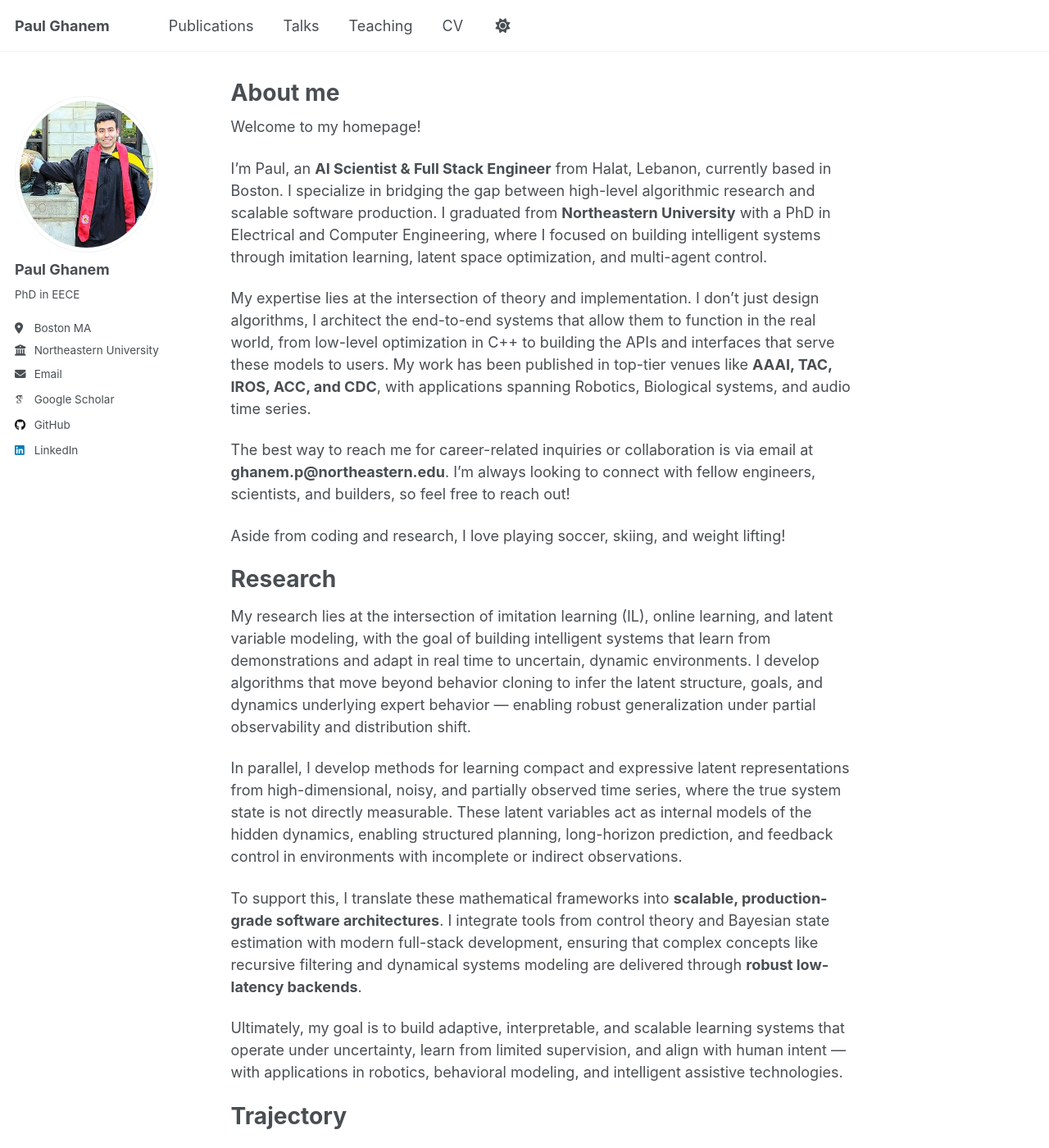
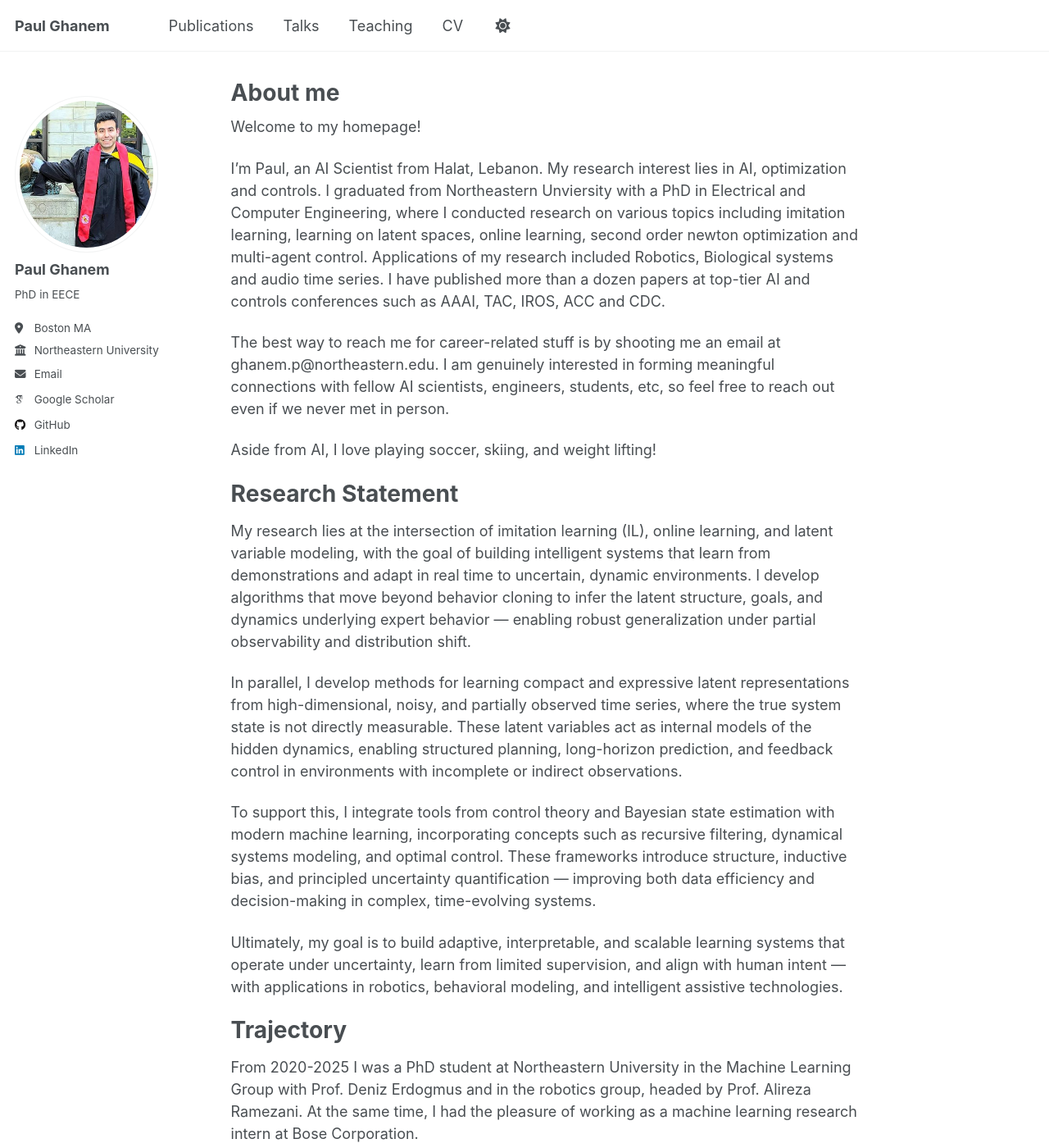
Before and after one commit to paulghanem/paulghanem.github.io, a Jekyll site: the page built from _pages/about.md, in a window 1280 px wide and 1400 px high. Shown: the whole window at 82% size. Built offline with Jekyll 4.4.1, drawn with Linux system fonts in a browser that asks for light colours; some web fonts are replaced; some of the changed text lies outside the part shown.

Commit message:
new about

```diff
--- a/_pages/about.md
+++ b/_pages/about.md
@@ -6,25 +6,21 @@ redirect_from:
   - /about/
   - /about.html
 ---
-
 Welcome to my homepage!
 
-I'm Paul, an **AI Scientist & Full Stack Engineer** from Halat, Lebanon, currently based in Boston. I specialize in bridging the gap between high-level algorithmic research and scalable software production. I graduated from **Northeastern University** with a PhD in Electrical and Computer Engineering, where I focused on building intelligent systems through imitation learning, latent space optimization, and multi-agent control.
+I'm Paul, an AI Scientist from Halat, Lebanon. My research interest lies in AI, optimization and controls. I graduated from Northeastern Unviersity with a PhD in Electrical and Computer Engineering, where I conducted research on various topics including imitation learning, learning on latent spaces, online learning, second order newton optimization and multi-agent control. Applications of my research included Robotics, Biological systems and audio time series. I have published more than a dozen papers at top-tier AI and controls conferences such as AAAI, TAC, IROS, ACC and CDC.
 
-My expertise lies at the intersection of theory and implementation. I don’t just design algorithms, I architect the end-to-end systems that allow them to function in the real world, from low-level optimization in C++ to building the APIs and interfaces that serve these models to users. My work has been published in top-tier venues like **AAAI, TAC, IROS, ACC, and CDC**, with applications spanning Robotics, Biological systems, and audio time series.
+The best way to reach me for career-related stuff is by shooting me an email at ghanem.p@northeastern.edu. I am genuinely interested in forming meaningful connections with fellow AI scientists, engineers, students, etc, so feel free to reach out even if we never met in person.
 
-The best way to reach me for career-related inquiries or collaboration is via email at **ghanem.p@northeastern.edu**. I’m always looking to connect with fellow engineers, scientists, and builders, so feel free to reach out!
+Aside from AI, I love playing soccer, skiing, and weight lifting!
 
-Aside from coding and research, I love playing soccer, skiing, and weight lifting!
-
-Research
+Research Statement
 ======
 My research lies at the intersection of imitation learning (IL), online learning, and latent variable modeling, with the goal of building intelligent systems that learn from demonstrations and adapt in real time to uncertain, dynamic environments. I develop algorithms that move beyond behavior cloning to infer the latent structure, goals, and dynamics underlying expert behavior — enabling robust generalization under partial observability and distribution shift.
 
-
 In parallel, I develop methods for learning compact and expressive latent representations from high-dimensional, noisy, and partially observed time series, where the true system state is not directly measurable. These latent variables act as internal models of the hidden dynamics, enabling structured planning, long-horizon prediction, and feedback control in environments with incomplete or indirect observations.
 
-To support this, I translate these mathematical frameworks into **scalable, production-grade software architectures**. I integrate tools from control theory and Bayesian state estimation with modern full-stack development, ensuring that complex concepts like recursive filtering and dynamical systems modeling are delivered through **robust low-latency backends**.
+To support this, I integrate tools from control theory and Bayesian state estimation with modern machine learning, incorporating concepts such as recursive filtering, dynamical systems modeling, and optimal control. These frameworks introduce structure, inductive bias, and principled uncertainty quantification — improving both data efficiency and decision-making in complex, time-evolving systems.
 
 Ultimately, my goal is to build adaptive, interpretable, and scalable learning systems that operate under uncertainty, learn from limited supervision, and align with human intent — with applications in robotics, behavioral modeling, and intelligent assistive technologies.
 
@@ -32,23 +28,21 @@ Ultimately, my goal is to build adaptive, interpretable, and scalable learning s
 Trajectory
 ======
 
-* **2020–2025:** **PhD Candidate @ Northeastern University** (Machine Learning & Robotics Groups). Developed scalable algorithms for imitation learning and latent space optimization.
-* **2020–2024:** **ML Research Intern @ Bose Corporation**. Applied advanced signal processing and ML to consumer audio time-series.
-* **2019–2020:** **Controls Software Engineer @ Airgilty**. Designed and implemented flight control software for autonomous systems.
-* **2017–2019:** **Graduate Researcher @ University of Maryland** (Collective Dynamics and Controls Lab). Focused on multi-agent systems and state estimation.
-* **2016–2017:** **Lab Instructor & Researcher @ Lebanese American University**. Built foundational robotics and control frameworks.
+From 2020-2025 I was a PhD student at Northeastern University in the Machine Learning Group with Prof. Deniz Erdogmus and in the robotics group, headed by Prof. Alireza Ramezani.
+At the same time, I had the pleasure of working as a machine learning research intern at Bose Corporation.
 
-Technical Stack
-======
-* **Languages:** Python, C++, JavaScript (Node.js/React), MATLAB.
-* **AI/ML:** PyTorch, TensorFlow, Scikit-learn, Latent Variable Modeling, Reinforcement Learning.
-* **Systems & Tools:** Docker, Git, ROS (Robot Operating System), AWS, REST APIs.
+From 2019-2020 I was a Controls Software Engineer at Airgilty
+
+From 2017-2019 I was a Masters student at University of Maryland  in the Collective Dynamics and Controls Lab with Prof. Derek Paley.
+
+From 2016-2017 I was a Lab Instructor and researcher Assistant in Controls and Robotics at the Lebanese American University  advised (then and now) by Prof. Samer Saab.
+
 
 Education
 ======
 
-**PhD** - Electrical and Computer Engineering - **Northeastern University**, Boston (25)
+B.E - Electrical Engineering - Lebanese American University, Byblos,Lebanon (16)
 
-**M.S.** - Systems Engineering - **University of Maryland**, College Park (19)
+M.S - Systems Engineering - University of Maryland, College Park (19)
 
-**B.E.** - Electrical Engineering - **Lebanese American University**, Lebanon (16)
+PhD - Electrical and Computer Engineering - Northeastern University, Boston (25)
```
